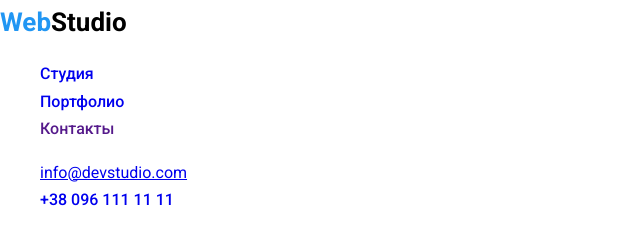
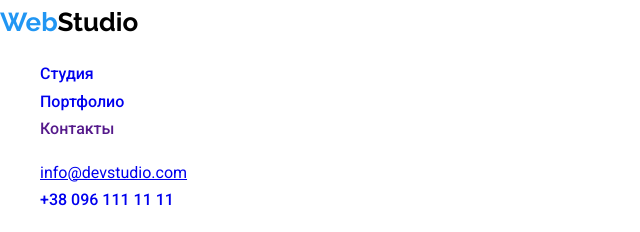
Before and after one commit to DolphiN1000/-goit-markup-hw-02, a plain HTML site: page index.html in a window 1280 px wide. Shown: the top 232 px of the page, 0-640 px from the left. Drawn offline with Linux system fonts and the light colour scheme.

Commit message:
Update styles.css

```diff
--- a/css/styles.css
+++ b/css/styles.css
@@ -63,7 +63,7 @@ body {
 .main-logo {
     text-decoration: none;
     color: var(--main-dark-color);
-    font 'Raleway' ;
+    font-family:  'Raleway' ;
     font-size: 26px;
     font-weight: 700;
 }
```
